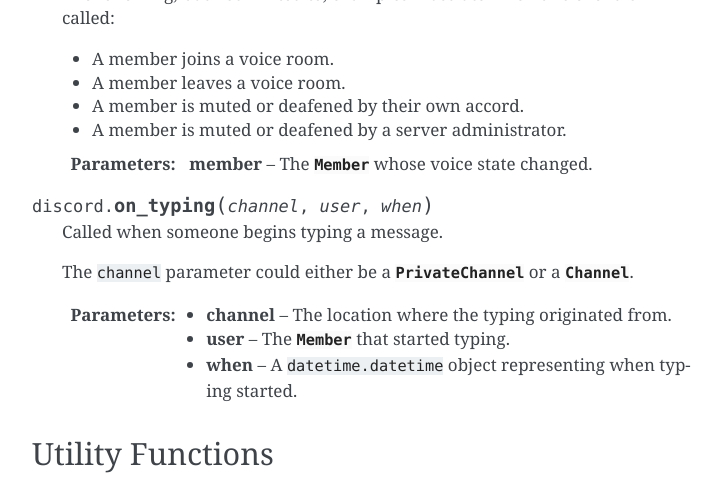
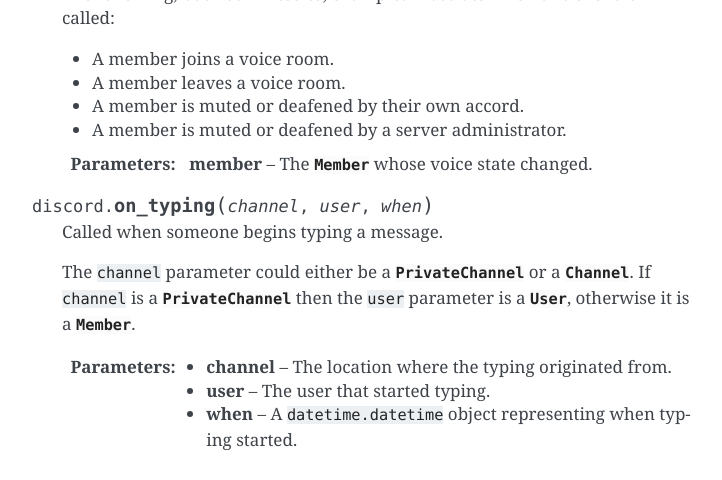
Before and after one commit to Rapptz/discord.py, a Sphinx documentation site: the page built from docs/api.rst, in a window 1280 px wide and 900 px high, scrolled down 4873 px, cut to the strip 0-480 px from the top of the window. Shown: the whole strip, without its empty margins (388-1110 px from the left). Built offline with Sphinx 7.4.7, drawn with Linux system fonts in a browser that asks for light colours.

```diff
--- a/docs/api.rst
+++ b/docs/api.rst
@@ -251,10 +251,11 @@
     Called when someone begins typing a message.
 
     The ``channel`` parameter could either be a :class:`PrivateChannel` or a
-    :class:`Channel`.
+    :class:`Channel`. If ``channel`` is a :class:`PrivateChannel` then the
+    ``user`` parameter is a :class:`User`, otherwise it is a :class:`Member`.
 
     :param channel: The location where the typing originated from.
-    :param user: The :class:`Member` that started typing.
+    :param user: The user that started typing.
     :param when: A ``datetime.datetime`` object representing when typing started.
 
 
```
Also changed, not shown: 1 other file.
